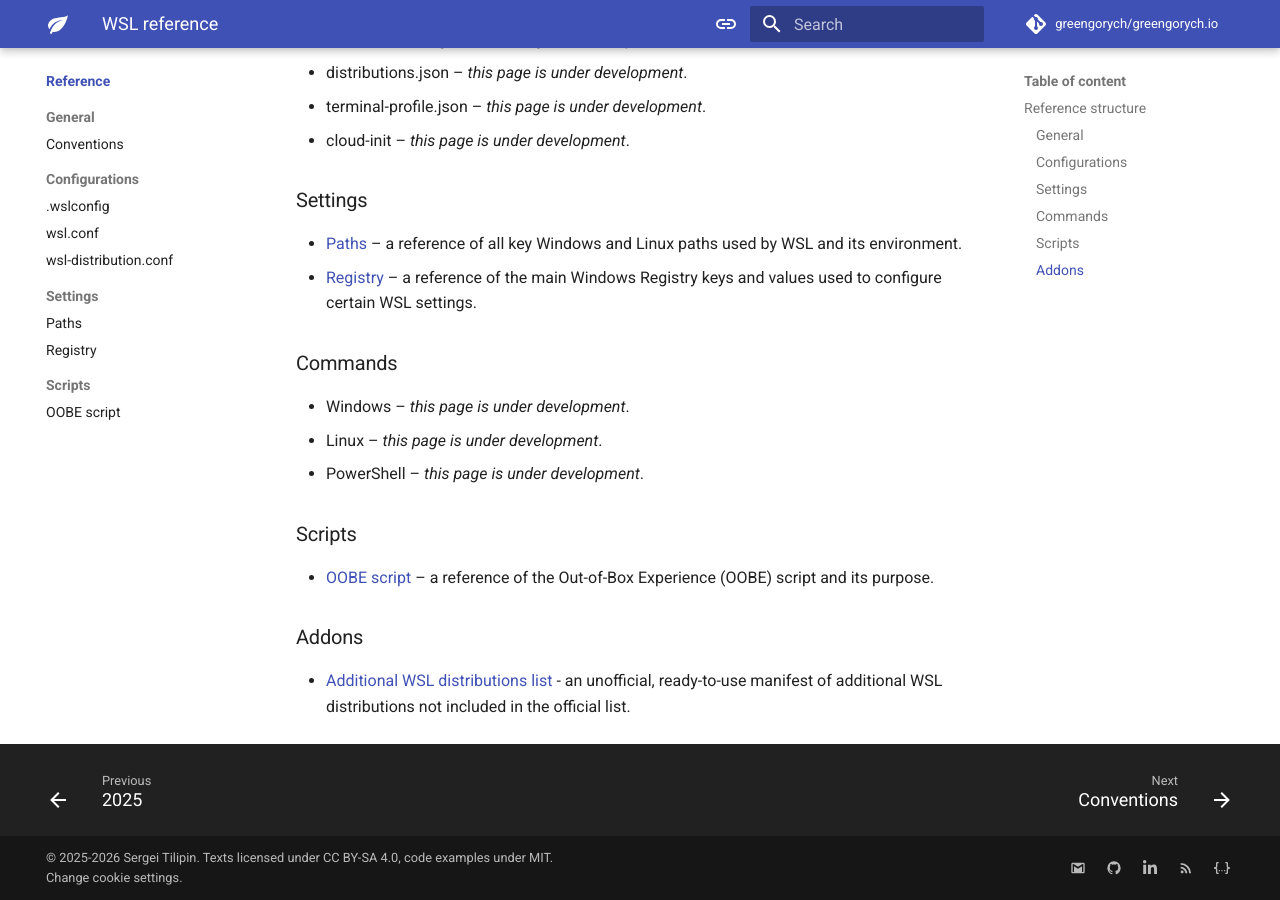
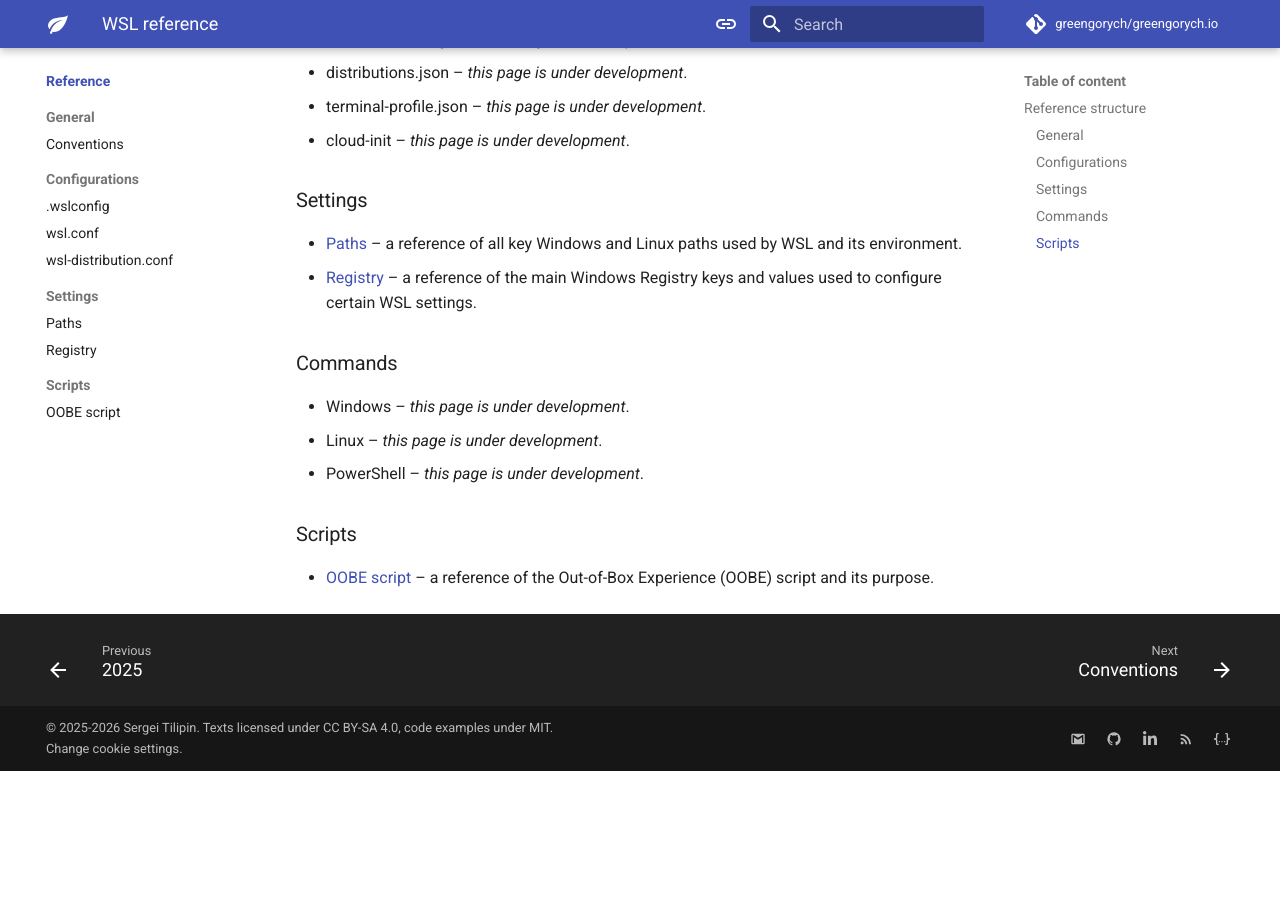
Before and after one commit to greengorych/greengorych.io, an MkDocs documentation site: the page built from docs/reference/index.md, in a window 1280 px wide and 900 px high, scrolled down 900 px. Built offline with MkDocs 1.6.1 and Material for MkDocs 9.7.7, drawn with Linux system fonts in a browser that asks for light colours; plug-ins that fetch from the network failed and are left out; comment, search, counter and statistics services are not loaded; after the commit the page ends 1671 px from its top, so only the background shows below that.

Commit message:
docs(site): update Reference section index page

```diff
--- a/docs/reference/index.md
+++ b/docs/reference/index.md
@@ -41,15 +41,10 @@ WSL, distribution, and instance configurations contain numerous settings that al
 ### Scripts
   - [OOBE script][oobe-script] – a reference of the Out-of-Box Experience (OOBE) script and its purpose.
 
-### Addons
-
-- [Additional WSL distributions list][distributions-list] - an unofficial, ready-to-use manifest of additional WSL distributions not included in the official list.
-
 [conventions]: conventions.md
 [.wslconfig]: wslconfig.md
 [wsl.conf]: wsl-conf.md
 [wsl-distribution.conf]: wsl-distribution-conf.md
 [paths]: paths.md
 [registry]: registry.md
-[distributions-list]: distributions-list.md
 [oobe-script]: oobe-script.md
```
